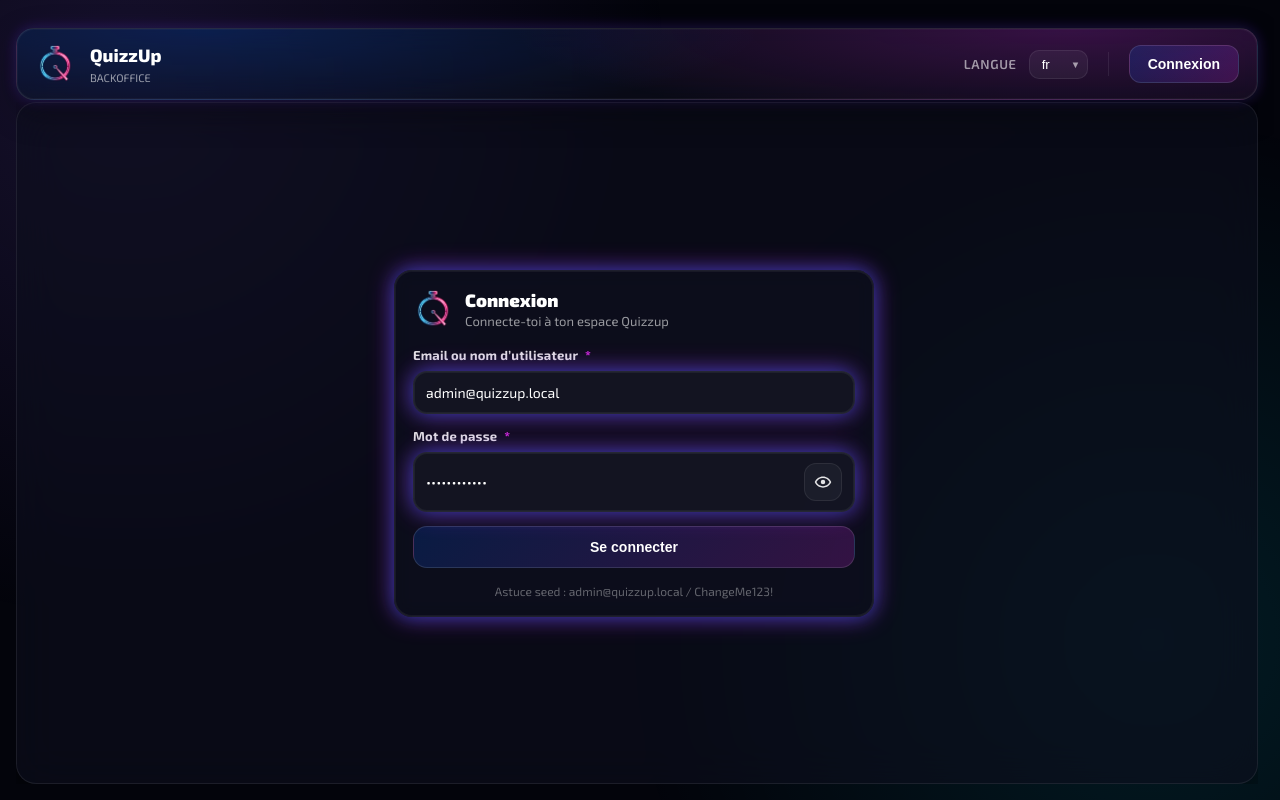
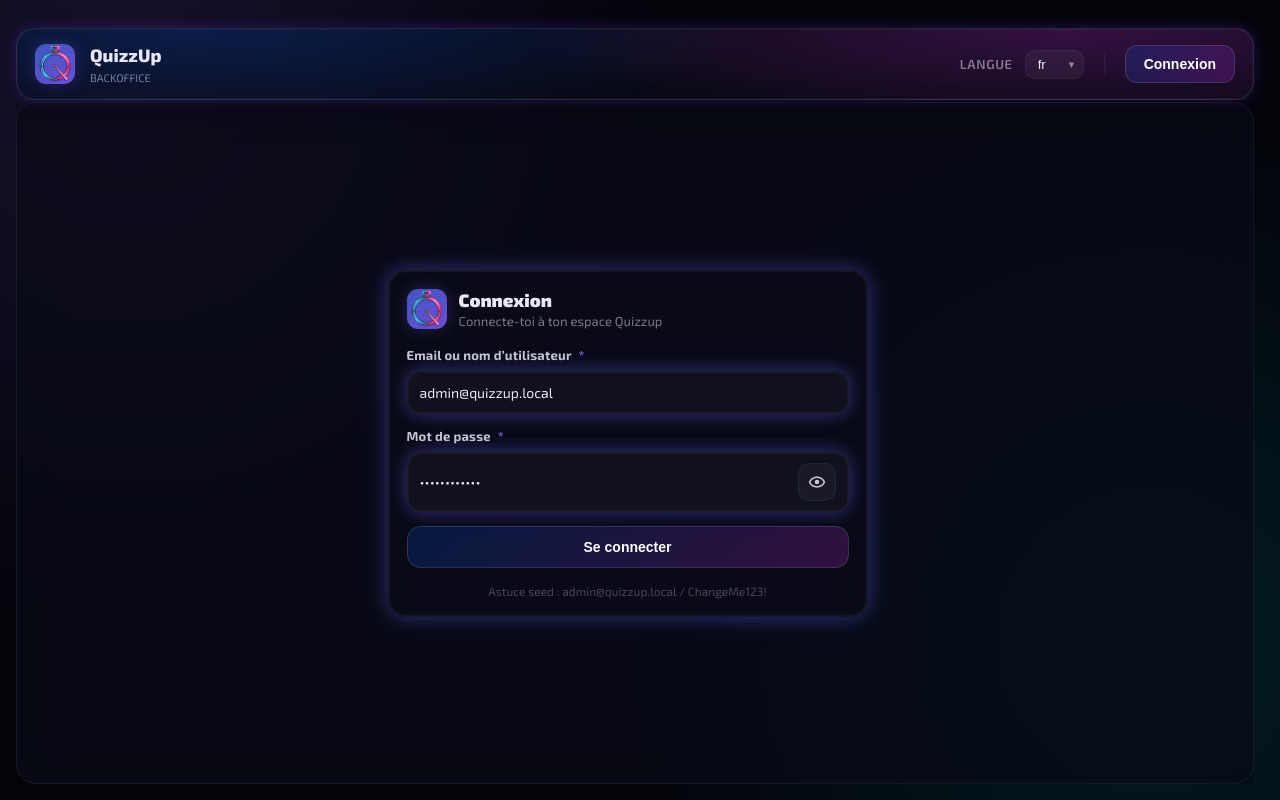
Before and after one commit to vikorb/QuizzUp, a Vue app in the folder backoffice/frontend/: page /login in a window 1280 px wide. Built offline with nearby package versions, Linux system fonts and the light colour scheme.

Commit message:
feat(design): apply neon-violet token system and harmonized scrollbar

```diff
--- a/backoffice/frontend/src/assets/styles/main.css
+++ b/backoffice/frontend/src/assets/styles/main.css
@@ -1,21 +1,52 @@
 @import url('https://fonts.googleapis.com/css2?family=Exo+2:ital,wght@0,100..900;1,100..900&display=swap');
 
 :root {
-  --bg-0: #03040b;
-  --bg-card: rgba(13, 15, 30, 0.62);
-  --accent-blue: #0062ff;
-  --accent-pink: #ed2efb;
-  --neon-blue: rgba(0, 98, 255, 0.85);
-  --neon-pink: rgba(237, 46, 251, 0.85);
-  --glow-blue: rgba(0, 98, 255, 0.45);
-  --glow-pink: rgba(237, 46, 251, 0.45);
-  --text-0: #ffffff;
-  --text-1: rgba(255, 255, 255, 0.88);
-  --text-2: rgba(255, 255, 255, 0.58);
-  --text-3: rgba(255, 255, 255, 0.36);
-  --border-ui: rgba(255, 255, 255, 0.08);
-  --border-hover: rgba(0, 98, 255, 0.32);
-  --tr: all 0.2s cubic-bezier(0.4, 0, 0.2, 1);
+  /* ---- Fonds (spatial, mat, foncé) ---- */
+  --bg-0: #04050b;
+  --bg-1: #06070f;
+  --bg-card: rgba(11, 12, 24, 0.72);
+  --bg-card-hi: rgba(17, 18, 34, 0.8);
+  --bg-field: rgba(255, 255, 255, 0.022);
+
+  /* ---- Accents bleu-violet (mats) ---- */
+  --accent-blue: #3f57c0;
+  --accent-purple: #6a4fd6; /* violet principal */
+  --accent-pink: #8a5ce0; /* décalé du magenta vers le violet */
+  --accent-cyan: #5fcfb2; /* teal (logo) */
+  --primary: #6a4fd6; /* alias, était indéfini */
+
+  /* ---- Néons / lueurs (violet) ---- */
+  --neon-blue: rgba(63, 87, 192, 0.85);
+  --neon-pink: rgba(106, 79, 214, 0.85);
+  --glow-blue: rgba(63, 87, 192, 0.32);
+  --glow-pink: rgba(106, 79, 214, 0.3);
+  --glow-cyan: rgba(95, 207, 178, 0.3);
+  --glow-soft: rgba(106, 79, 214, 0.16);
+
+  /* ---- Texte ---- */
+  --text-0: #e9e7f7;
+  --text-1: rgba(233, 231, 247, 0.86);
+  --text-2: rgba(233, 231, 247, 0.5);
+  --text-3: rgba(233, 231, 247, 0.28);
+
+  /* ---- Bordures ---- */
+  --border-ui: rgba(124, 118, 194, 0.12);
+  --border: rgba(124, 118, 194, 0.12); /* alias, était indéfini */
+  --border-2: rgba(124, 118, 194, 0.22);
+  --border-hover: rgba(124, 92, 232, 0.42);
+
+  /* ---- Sémantique pastel douce (jamais agressif) ---- */
+  --ok: #5fcfb2;
+  --ok-bg: rgba(95, 207, 178, 0.1);
+  --warn: #d8a862;
+  --warn-bg: rgba(216, 168, 98, 0.1);
+  --edit: #8098e6;
+  --edit-bg: rgba(128, 152, 230, 0.1);
+  --danger: #d97a92;
+  --danger-bg: rgba(217, 122, 146, 0.11);
+
+  --radius: 13px;
+  --tr: all 0.16s cubic-bezier(0.4, 0, 0.2, 1);
 }
 
 * {
@@ -31,6 +62,8 @@ body,
 
 html {
   scrollbar-gutter: stable;
+  scrollbar-width: thin; /* Firefox */
+  scrollbar-color: rgba(124, 118, 194, 0.22) transparent; /* Firefox */
 }
 
 body {
@@ -46,50 +79,54 @@ body {
   overflow: hidden;
 }
 
+/* Scrollbar harmonisée avec le thème (violet) */
 ::-webkit-scrollbar {
-  width: 6px;
+  width: 8px;
+  height: 8px;
 }
 ::-webkit-scrollbar-track {
   background: transparent;
 }
 ::-webkit-scrollbar-thumb {
-  background: var(--border-ui);
+  background: rgba(124, 118, 194, 0.22);
   border-radius: 10px;
+  border: 2px solid transparent;
+  background-clip: padding-box;
 }
 ::-webkit-scrollbar-thumb:hover {
   background: var(--accent-purple);
+  background-clip: padding-box;
 }
 
+/* Lueur néon sélective (à réserver à quelques encadrés) */
 .neon {
   box-shadow:
-    0 0 0 1px rgba(255, 255, 255, 0.05) inset,
-    0 0 18px var(--glow-blue),
-    0 0 26px var(--glow-pink);
+    0 0 0 1px rgba(255, 255, 255, 0.04) inset,
+    0 0 16px var(--glow-blue),
+    0 0 22px var(--glow-pink);
 }
-
 .neon:hover {
   box-shadow:
-    0 0 0 1px rgba(255, 255, 255, 0.07) inset,
-    0 0 26px var(--neon-blue),
-    0 0 34px var(--neon-pink);
+    0 0 0 1px rgba(255, 255, 255, 0.06) inset,
+    0 0 22px var(--neon-blue),
+    0 0 30px var(--neon-pink);
 }
-
 .neon.neon--no-hover:hover {
   box-shadow:
-    0 0 0 1px rgba(255, 255, 255, 0.05) inset,
-    0 0 18px var(--glow-blue),
-    0 0 26px var(--glow-pink);
+    0 0 0 1px rgba(255, 255, 255, 0.04) inset,
+    0 0 16px var(--glow-blue),
+    0 0 22px var(--glow-pink);
 }
 
 .logo {
   width: 40px;
   height: 40px;
-  background: linear-gradient(135deg, var(--accent-cyan), var(--accent-purple));
-  border-radius: 10px;
+  background: linear-gradient(150deg, var(--accent-blue), var(--accent-purple));
+  border-radius: 11px;
   display: flex;
   align-items: center;
   justify-content: center;
-  box-shadow: 0 0 20px var(--glow-cyan);
+  box-shadow: 0 0 16px var(--glow-pink);
   overflow: hidden;
 }
 
```
